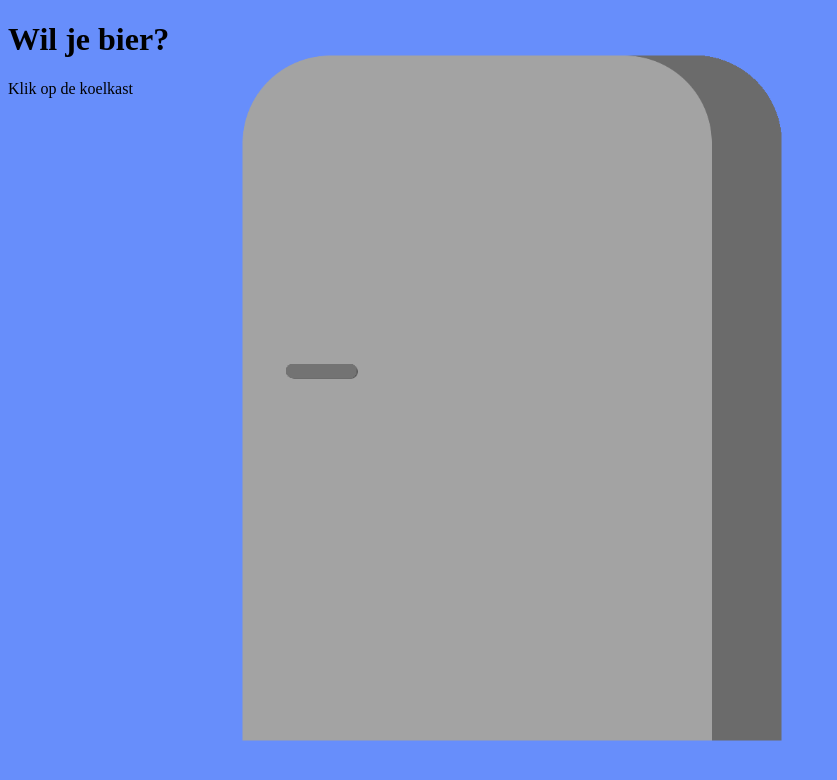
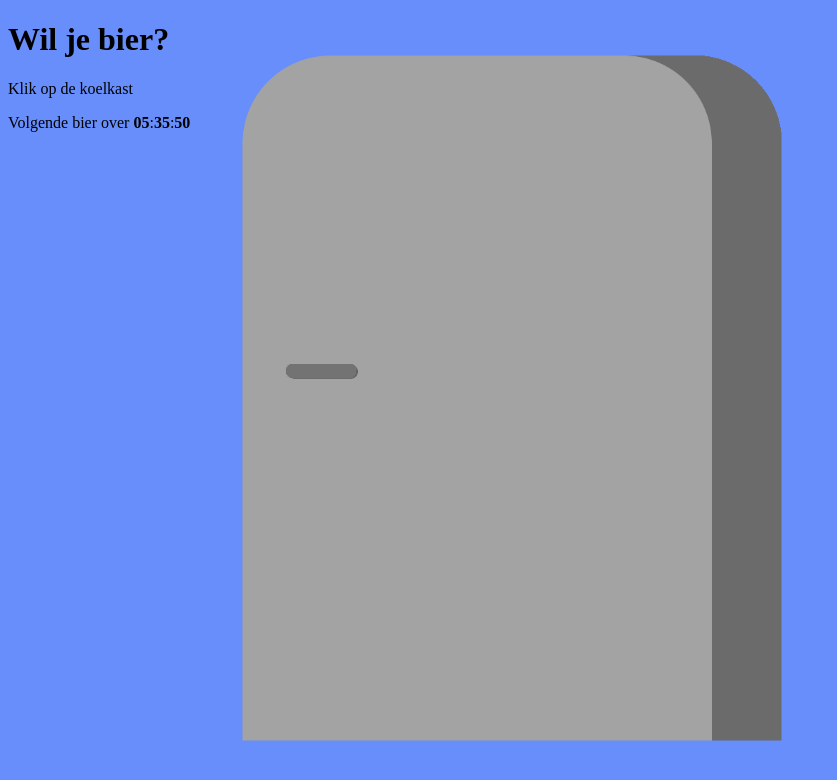
Before and after one commit to jacobkapitein/bierbits, a plain HTML site: page index.html in a window 1280 px wide. Shown: the whole page, without its empty margins (0-837 px from the left). Drawn offline with Linux system fonts and the light colour scheme.

Commit message:
Added a timer to see when the next beer will be put in

```diff
--- a/index.html
+++ b/index.html
@@ -9,6 +9,7 @@
     <body>
         <h1>Wil je bier?</h1>
         <p>Klik op de koelkast</p>
+        <p>Volgende bier over <b id="uren"></b>:<b id="minuten"></b>:<b id="seconden"></b></p>
         <div class="kouwekast">
             <div class="open" style="display: none;" onmousedown="onClickOpen()" >
                 <img class="koelkassie" src="images/koelkast_open.png" />
@@ -27,6 +28,9 @@
         <script>
             kouwekastBeheer();
             setInterval(() => kouwekastBeheer(), 1000);
+
+            bierTimer();
+            setInterval(() => bierTimer(), 1000);
         </script>
     </body>
 </html>
--- a/js/bierkast.js
+++ b/js/bierkast.js
@@ -1,10 +1,39 @@
 const kouwekastBeheer = () => {
-    hoeveelBierMoetenWe = hoeveelBierMoetErIn();
-    enWatZitErIn = enHoeveelZitErAlIn();
+    const hoeveelBierMoetenWe = hoeveelBierMoetErIn();
+    const enWatZitErIn = enHoeveelZitErAlIn();
 
     for(let i = 0; i < hoeveelBierMoetenWe - enWatZitErIn; i++){
         addVreugdewater();
     }
+}
+
+const bierTimer = () => {
+    const volgendeBierOverHoelang = volgendeBierOver();
+
+    // uren
+    let volgendeUren = Math.floor(volgendeBierOverHoelang / 60 / 60 % 60)
+    if (volgendeUren.toString().length === 1) volgendeUren = `0${volgendeUren}`;
+    $("#uren").text(volgendeUren);
+
+    // minuten
+    let volgendeMinuten = Math.floor(volgendeBierOverHoelang / 60 % 60)
+    if (volgendeMinuten.toString().length === 1) volgendeMinuten = `0${volgendeMinuten}`;
+    $("#minuten").text(volgendeMinuten);
+
+    // seconden
+    let volgendeSeconden = Math.floor(volgendeBierOverHoelang % 60)
+    if (volgendeSeconden.toString().length === 1) volgendeSeconden = `0${volgendeSeconden}`;
+    $("#seconden").text(volgendeSeconden);
+}
+
+const volgendeBierOver = () => {
+    const current_time = Math.floor(Date.now() / 1000);
+    const week_duration = 604800;
+    const vreugdewater_time = 25200;
+    const total_time = week_duration + vreugdewater_time;
+    const time_passed = (current_time % vreugdewater_time) + week_duration;
+
+    return total_time - time_passed;
 }
 
 const hoeveelBierMoetErIn = () => {
```
